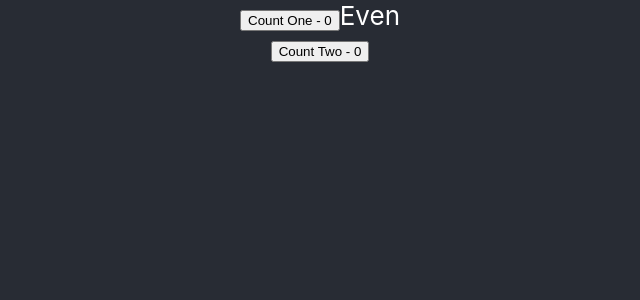
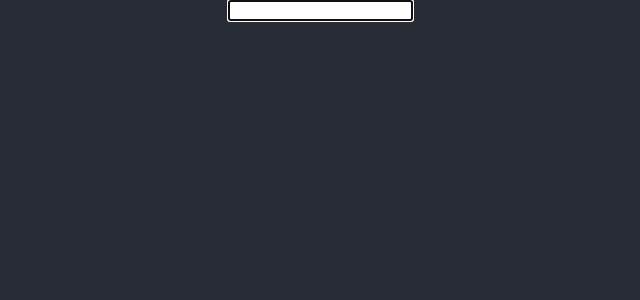
Before and after one commit to masoodhamza/first-app, a React (Create React App) app: page / in a window 1280 px wide. Shown: the top 300 px of the page, without its empty margins (320-960 px from the left). Built offline with nearby package versions, Linux system fonts and the light colour scheme.

Commit message:
useRef hook for focus input

```diff
--- a/src/App.js
+++ b/src/App.js
@@ -1,10 +1,10 @@
 import "./App.css";
-import Counter from "./components/Counter";
+import FocusInput from "./components/FocusInput";
 
 const App = () => {
   return (
     <div className="App">
-      <Counter />
+      <FocusInput />
     </div>
   );
 };
--- a/src/components/Counter.js
+++ /dev/null
@@ -1,34 +0,0 @@
-import React, { useMemo, useState } from "react";
-
-const Counter = () => {
-  const [counterOne, setCounterOne] = useState(0);
-  const [counterTwo, setCounterTwo] = useState(0);
-
-  const incrementOne = () => {
-    setCounterOne(counterOne + 1);
-  };
-
-  const incrementTwo = () => {
-    setCounterTwo(counterTwo + 1);
-  };
-
-  const isEven = useMemo(() => {
-    let i = 0;
-    while (i < 2000000000) i++;
-    return counterOne % 2 === 0;
-  }, [counterOne]);
-
-  return (
-    <>
-      <div>
-        <button onClick={incrementOne}>Count One - {counterOne}</button>
-        <span>{isEven ? "Even" : "Odd"}</span>
-      </div>
-      <div>
-        <button onClick={incrementTwo}>Count Two - {counterTwo}</button>
-      </div>
-    </>
-  );
-};
-
-export default Counter;
--- /dev/null
+++ b/src/components/FocusInput.js
@@ -0,0 +1,18 @@
+import React, { useEffect, useRef } from "react";
+
+const FocusInput = () => {
+  const inputRef = useRef(null);
+
+  useEffect(() => {
+    // focus the input element
+    inputRef.current.focus();
+  }, []);
+
+  return (
+    <>
+      <input type="text" ref={inputRef} />
+    </>
+  );
+};
+
+export default FocusInput;
```
